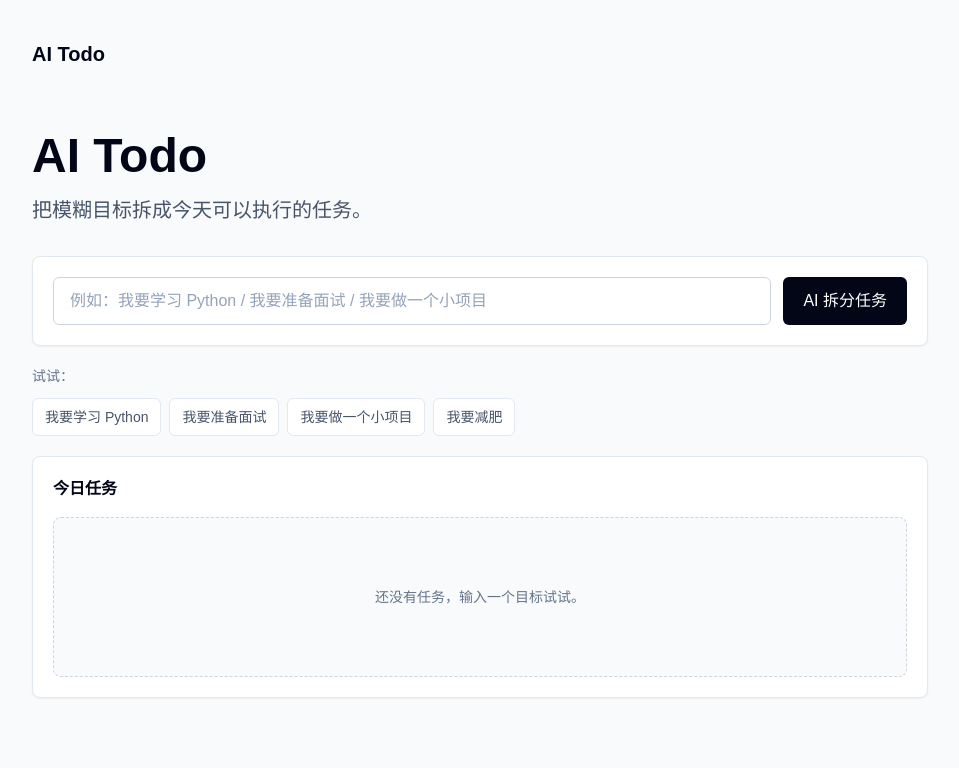
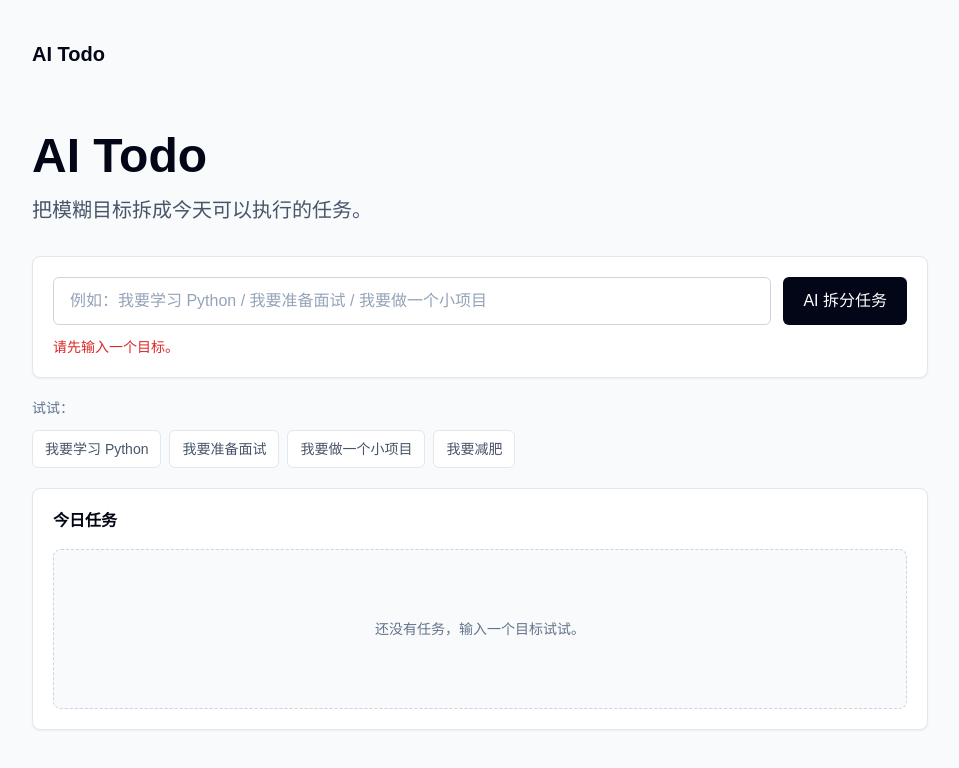
Before and after one commit to 985253170-arch/ai-todo, a Next.js app: page / in a window 1280 px wide. Both pictures are taken after a click on the button "AI 拆分任务". Shown: the top 768 px of the page, without its empty margins (160-1119 px from the left). Built offline with nearby package versions, Linux system fonts and the light colour scheme.

Commit message:
Phase 2: add input state validation

```diff
--- a/src/app/page.tsx
+++ b/src/app/page.tsx
@@ -1,17 +1,28 @@
+"use client";
+
 import { ExampleGoals } from "@/components/ExampleGoals";
 import { GoalInput } from "@/components/GoalInput";
 import { Header } from "@/components/Header";
 import { HeroSection } from "@/components/HeroSection";
 import { TaskList } from "@/components/TaskList";
+import { useTaskGroup } from "@/hooks/useTaskGroup";
 
 export default function Home() {
+  const { inputGoal, errorMessage, setInputGoal, handleGenerate } =
+    useTaskGroup();
+
   return (
     <main className="min-h-screen bg-slate-50 px-4 py-6 text-slate-950 sm:px-6 sm:py-10">
       <div className="mx-auto flex max-w-4xl flex-col gap-8">
         <Header />
         <HeroSection />
         <div className="grid gap-5">
-          <GoalInput />
+          <GoalInput
+            errorMessage={errorMessage}
+            onChange={setInputGoal}
+            onSubmit={handleGenerate}
+            value={inputGoal}
+          />
           <ExampleGoals />
           <TaskList />
         </div>
--- /dev/null
+++ b/src/components/ErrorMessage.tsx
@@ -0,0 +1,15 @@
+interface ErrorMessageProps {
+  message: string | null;
+}
+
+export function ErrorMessage({ message }: ErrorMessageProps) {
+  if (!message) {
+    return null;
+  }
+
+  return (
+    <p className="text-sm font-medium text-red-600" role="alert">
+      {message}
+    </p>
+  );
+}
--- a/src/components/GoalInput.tsx
+++ b/src/components/GoalInput.tsx
@@ -1,22 +1,40 @@
+import { ErrorMessage } from "@/components/ErrorMessage";
 import { UI_TEXT } from "@/lib/constants";
 
-export function GoalInput() {
+interface GoalInputProps {
+  value: string;
+  errorMessage: string | null;
+  onChange: (value: string) => void;
+  onSubmit: () => void;
+}
+
+export function GoalInput({
+  value,
+  errorMessage,
+  onChange,
+  onSubmit,
+}: GoalInputProps) {
   return (
     <section className="rounded-lg border border-slate-200 bg-white p-4 shadow-sm sm:p-5">
       <div className="flex flex-col gap-3 sm:flex-row">
         <input
           aria-label="目标"
-          className="min-h-12 flex-1 rounded-md border border-slate-300 bg-white px-4 text-base text-slate-950 outline-none placeholder:text-slate-400"
+          className="min-h-12 flex-1 rounded-md border border-slate-300 bg-white px-4 text-base text-slate-950 outline-none placeholder:text-slate-400 focus:border-slate-500 focus:ring-2 focus:ring-slate-200"
+          onChange={(event) => onChange(event.target.value)}
           placeholder={UI_TEXT.INPUT_PLACEHOLDER}
-          readOnly
+          value={value}
         />
         <button
           className="min-h-12 rounded-md bg-slate-950 px-5 text-base font-medium text-white"
+          onClick={onSubmit}
           type="button"
         >
           {UI_TEXT.BUTTON_GENERATE}
         </button>
       </div>
+      <div className="mt-3 min-h-5">
+        <ErrorMessage message={errorMessage} />
+      </div>
     </section>
   );
 }
--- /dev/null
+++ b/src/hooks/useTaskGroup.ts
@@ -0,0 +1,40 @@
+"use client";
+
+import { useMemo, useState } from "react";
+import { validateGoalInput } from "@/lib/input-validator";
+import type { PageStatus } from "@/lib/types";
+
+export function useTaskGroup() {
+  const [inputGoal, setInputGoal] = useState("");
+  const [errorMessage, setErrorMessage] = useState<string | null>(null);
+  const [pageStatus, setPageStatus] = useState<PageStatus>("idle");
+
+  const isGenerateDisabled = useMemo(() => false, []);
+
+  function handleInputGoalChange(goal: string) {
+    setInputGoal(goal);
+    setPageStatus(goal.length > 0 ? "editing" : "idle");
+  }
+
+  function handleGenerate() {
+    const validation = validateGoalInput(inputGoal);
+
+    if (!validation.isValid) {
+      setErrorMessage(validation.message);
+      setPageStatus("error");
+      return;
+    }
+
+    setErrorMessage(null);
+    setPageStatus("editing");
+  }
+
+  return {
+    pageStatus,
+    inputGoal,
+    errorMessage,
+    isGenerateDisabled,
+    setInputGoal: handleInputGoalChange,
+    handleGenerate,
+  };
+}
--- /dev/null
+++ b/src/lib/input-validator.ts
@@ -0,0 +1,23 @@
+import { ERROR_MESSAGES } from "@/lib/constants";
+
+export type InputValidationResult =
+  | { isValid: true; message: null }
+  | { isValid: false; message: string };
+
+export function validateGoalInput(goal: string): InputValidationResult {
+  const trimmedGoal = goal.trim();
+
+  if (trimmedGoal.length === 0) {
+    return { isValid: false, message: ERROR_MESSAGES.EMPTY_INPUT };
+  }
+
+  if (trimmedGoal.length === 1) {
+    return { isValid: false, message: ERROR_MESSAGES.INPUT_TOO_SHORT };
+  }
+
+  if (trimmedGoal.length > 100) {
+    return { isValid: false, message: ERROR_MESSAGES.INPUT_TOO_LONG };
+  }
+
+  return { isValid: true, message: null };
+}
```
